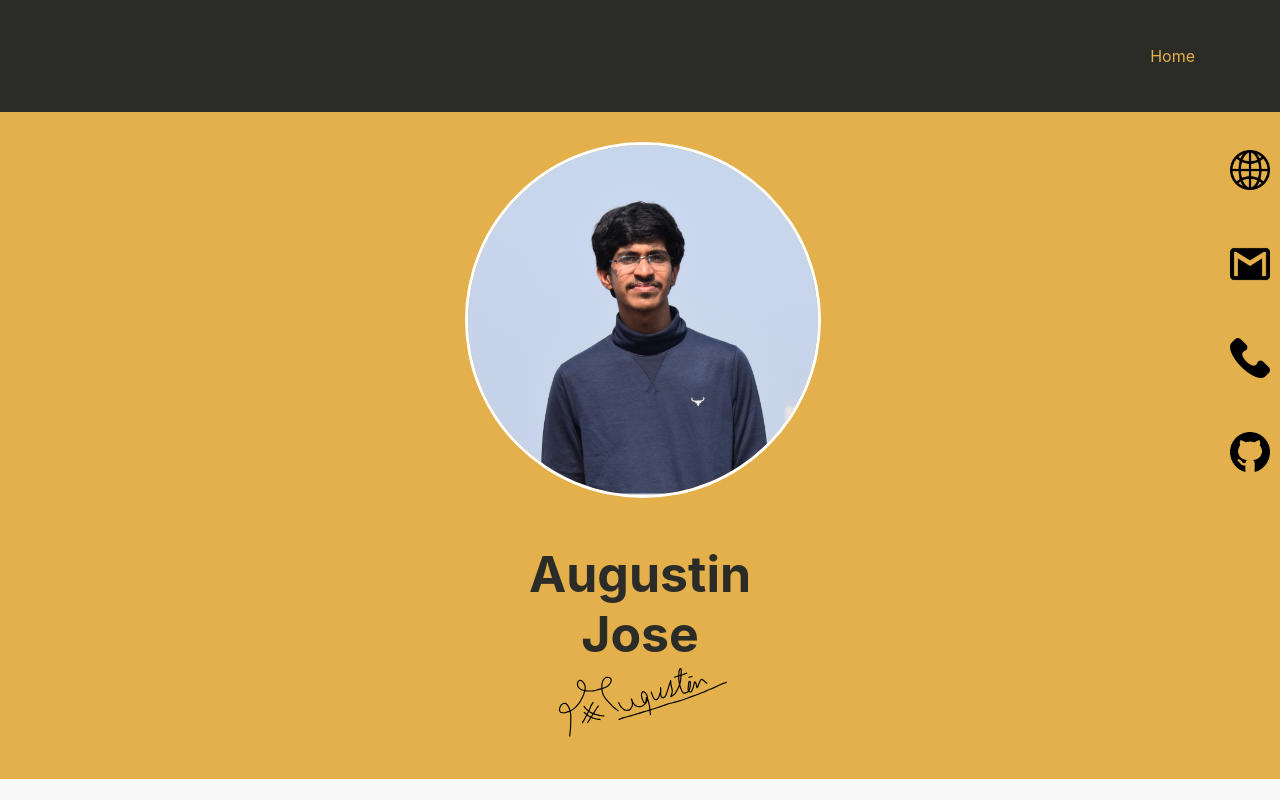
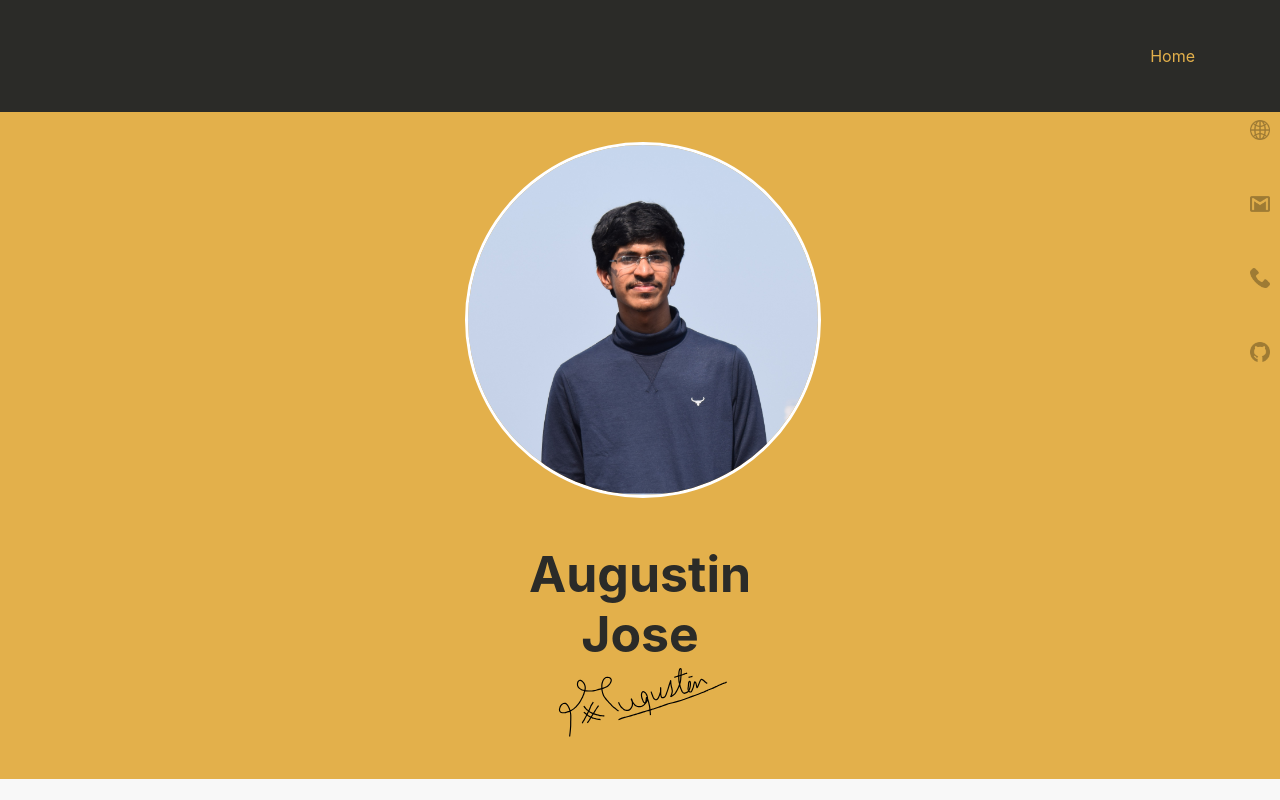
Before and after one commit to AugustinJose1221/resume, a React (Create React App) app: page / in a window 1280 px wide. Shown: the top 800 px of the page. Built offline with nearby package versions, Linux system fonts and the light colour scheme.

Commit message:
Minor Updates

```diff
--- a/src/css/style.css
+++ b/src/css/style.css
@@ -5,15 +5,16 @@ h2{
   font-size: 32px;
 }
 .sidebar {
+  opacity: 0.3;
   height: 100%; /* Full-height: remove this if you want "auto" height */
-  width: 40px; /* Set the width of the sidebar */
+  width: 20px; /* Set the width of the sidebar */
   position: fixed; /* Fixed Sidebar (stay in place on scroll) */
   z-index: 1; /* Stay on top */
   top: 0; /* Stay at the top */
   right: 0;
   background-color: none; /* Black */
   overflow-x: hidden; /* Disable horizontal scroll */
-  padding-top: 150px;
+  padding-top: 120px;
   padding-left: 10px;
   padding-right: 10px;
 }
@@ -22,10 +23,7 @@ h2{
   padding-bottom: 50px;
 }
 
-@media screen and (max-height: 450px) {
-  .sidebar {visibility: hidden;}
-  .sidebar {padding-right: 1px;}
-}
+
 
 .Header {
   background: #2b2b28;
@@ -208,3 +206,12 @@ h1{
   font: 500 95% 'Raleway';
   color: #575757;
 }
+
+
+
+@media screen and (max-height: 450px) {
+  .Summary .title{visibility: hidden;}
+  .Summary h1{font-size: 300%;}
+  .sidebar {visibility: hidden;}
+  .sidebar {padding-right: 1px;}
+}
```
